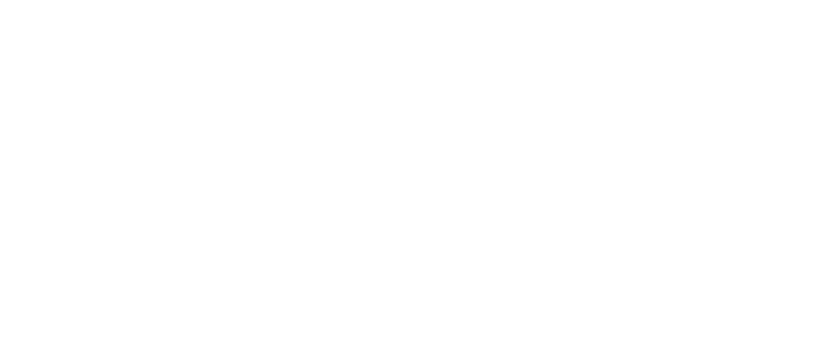
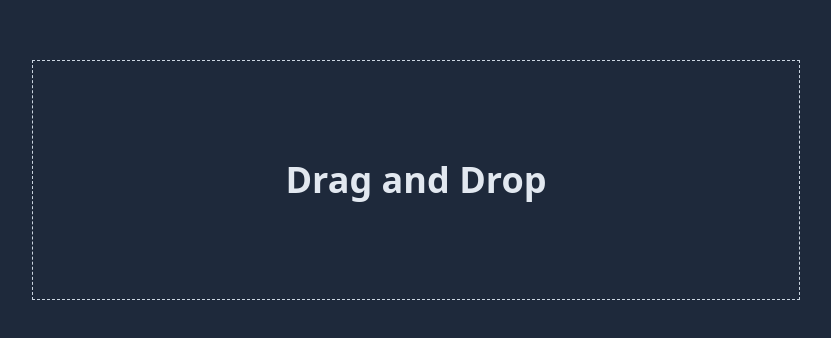
Before and after one commit to GautamRaj-1200/machine-coding-react, a React (Vite) app in the folder tailwind/: page /drag-drop in a window 1280 px wide. Before the commit this address had no page. Shown: the part 220-558 px from the top of the page, without its empty margins (224-1055 px from the left). Built offline with nearby package versions, Linux system fonts and the light colour scheme.

Commit message:
feat: add drag and drop

```diff
--- a/tailwind/src/App.jsx
+++ b/tailwind/src/App.jsx
@@ -3,6 +3,7 @@
 import { Route, Routes } from "react-router-dom";
 import Home from "./pages/Home";
 import FileUpload from "./components/FileUpload/FileUpload";
+import DragAndDrop from "./components/DragAnDrop/DragAndDrop";
 
 const App = () => {
   return (
@@ -10,6 +11,7 @@
       <Route path="/" element={<Home />} />
       <Route path="/simple-navbar" element={<SimpleResponsiveNavbar />} />
       <Route path="/file-upload" element={<FileUpload />} />
+      <Route path="/drag-drop" element={<DragAndDrop />} />
     </Routes>
   );
 };
--- /dev/null
+++ b/tailwind/src/components/DragAnDrop/DragAndDrop.jsx
@@ -0,0 +1,75 @@
+import React, { useState } from "react";
+{
+  /*
+    Key differences between dragenter and dragover:
+
+    dragenter:
+    - Fires once when dragged item enters the drop target
+    - Used for initial state changes
+    - Better for performance-critical operations
+
+    dragover:
+    - Fires continuously (many times per second) while item is over the drop target
+    - Used for real-time visual feedback
+    - Can impact performance if handling complex operations
+    - Required for enabling drop functionality
+
+    Best practice: Use dragenter for one-time state changes and dragover only when continuous updates are needed. Always call preventDefault() on dragover to enable dropping.
+*/
+}
+const DragAndDrop = () => {
+  const [dragged, setDragged] = useState(false);
+  const [file, setFile] = useState(null);
+
+  const handleDrag = (e) => {
+    e.preventDefault();
+
+    if (e.type === "dragenter" || e.type === "dragover") {
+      setDragged(true);
+    } else if (e.type === "dragleave" || e.type === "drop") {
+      setDragged(false);
+
+      if (e.type === "drop") {
+        const droppedFile = e.dataTransfer.files[0];
+        setFile(droppedFile);
+      }
+    }
+  };
+
+  const handleClear = () => {
+    setFile(null);
+  };
+
+  return (
+    <div className="flex flex-col items-center justify-center w-screen h-screen bg-slate-800 text-slate-200">
+      <div
+        className={`w-[60%] h-60 border border-dashed border-slate-300 flex flex-col gap-4 justify-center items-center transition-colors duration-200 ${
+          dragged ? "bg-slate-500" : "bg-slate-800"
+        }`}
+        onDragEnter={handleDrag}
+        onDragOver={handleDrag}
+        onDragLeave={handleDrag}
+        onDrop={handleDrag}
+      >
+        <h2 className="text-4xl font-semibold">
+          {file ? "File Uploaded!" : "Drag and Drop"}
+        </h2>
+
+        {file && (
+          <div className="flex flex-col items-center gap-2">
+            <p>{file.name}</p>
+            <p>{(file.size / 1024 / 1024).toFixed(2)} MB</p>
+            <button
+              onClick={handleClear}
+              className="px-2 py-1 font-semibold transition-colors rounded-md bg-rose-700 hover:bg-rose-800"
+            >
+              Clear
+            </button>
+          </div>
+        )}
+      </div>
+    </div>
+  );
+};
+
+export default DragAndDrop;
--- a/tailwind/src/pages/Home.jsx
+++ b/tailwind/src/pages/Home.jsx
@@ -3,8 +3,8 @@
 const Home = () => {
   return (
     <>
-      <main className="flex flex-col justify-center items-center">
-        <h1 className="md:text-6xl sm:text-4xl text-3xl my-6 font-bold">
+      <main className="flex flex-col items-center justify-center">
+        <h1 className="my-6 text-3xl font-bold md:text-6xl sm:text-4xl">
           Machine Coding React
         </h1>
         <nav>
@@ -25,6 +25,14 @@
                 File Upload
               </Link>
             </li>
+            <li className="mb-2">
+              <Link
+                to="/drag-drop"
+                className="text-lg font-medium border-b border-b-slate-700"
+              >
+                Drag & Drop
+              </Link>
+            </li>
           </ul>
         </nav>
       </main>
```
